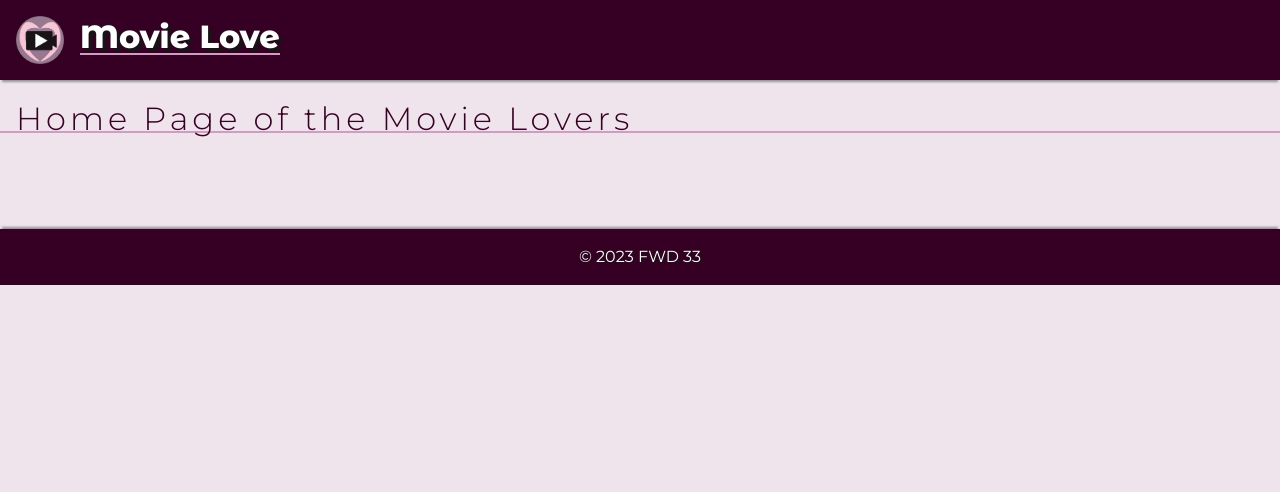
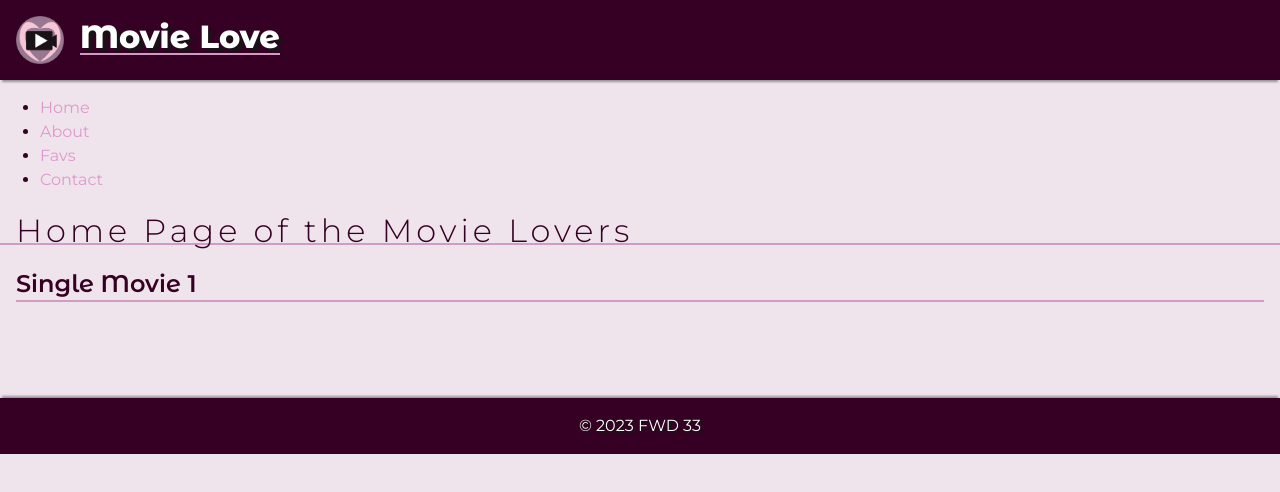
Before and after one commit to KHaftner/movie-database, a React (Create React App) app: page /movie/1 in a window 1280 px wide. Shown: the top 492 px of the page. Built offline with nearby package versions, Linux system fonts and the light colour scheme.

Commit message:
moved router and got title change on page change after moving Routes into App.js then DELETED AppRouter.js

```diff
--- a/src/App.js
+++ b/src/App.js
@@ -1,17 +1,38 @@
 import "./App.css";
+import { BrowserRouter, Routes, Route } from "react-router-dom";
 import Header from "./components/Header";
 import Main from "./components/Main";
 import Footer from "./components/Footer";
 import NavMain from "./components/NavMain";
+import NavSort from "./components/NavSort";
+import PageAbout from "./pages/PageAbout";
+import PageContact from "./pages/PageContact";
+import PageFavs from "./pages/PageFavs";
+import PageHome from "./pages/PageHome";
+import PageMovie from "./pages/PageMovie";
+import PageNotFound from "./pages/PageNotFound";
 
 function App() {
 	return (
 		<div className="App">
-      <Header className="Page-header">
+			<Header className="Page-header" />
 			<NavMain />
-      </Header>
+			<NavSort />
 
-      <Main className="page-content" />
+			<header className="page-header">
+				<h2>Home Page of the Movie Lovers</h2>
+			</header>
+
+			<main>
+				<Routes>
+					<Route path="/" element={<PageHome />} />
+					<Route path="/" element={<PageAbout />} />
+					<Route path="/contact" element={<PageContact />} />
+					<Route path="/favs" element={<PageFavs />} />
+					<Route path="/movie/:id" element={<PageMovie />} />
+					<Route path="*" element={<PageNotFound />} />
+				</Routes>
+			</main>
 
 			<Footer className="footer" />
 		</div>
--- a/src/components/Main.js
+++ b/src/components/Main.js
@@ -1,4 +1,10 @@
+// this file isn't used right now
 import "../styles/Main.css";
+import PageContact from "../pages/PageContact";
+import PageHome from "../pages/PageHome";
+import PageMovie from '../pages/PageMovie';
+import PageNotFound from "../pages/PageNotFound";
+
 
 function Main() {
   return (
--- a/src/components/NavMain.js
+++ b/src/components/NavMain.js
@@ -13,7 +13,10 @@ function NavMain() {
           <NavLink to="/about">About</NavLink>
         </li>
         <li>
-          <NavLink to="/favs">Favourites</NavLink>
+          <NavLink to="/favs">Favs</NavLink>
+        </li>
+        <li>
+          <NavLink to="/contact">Contact</NavLink>
         </li>
       </ul>
 		</nav>
--- a/src/components/NavSort.js
+++ b/src/components/NavSort.js
@@ -1,3 +1,4 @@
+import "../styles/NavMain.css";
 import { NavLink } from "react-router-dom";
 
 function NavSort() {
@@ -17,7 +18,8 @@ function NavSort() {
 					<li>
 						<NavLink to="/sort/upcoming">Upcoming</NavLink>
                 </li>
-            	</ul>*/}
+            	</ul> */}
 		</nav>
 	);
 }
+export default NavSort;
--- a/src/index.js
+++ b/src/index.js
@@ -1,6 +1,5 @@
 import React from "react";
 import ReactDOM from "react-dom/client";
-import AppRouter from "./routers/AppRouter";
 import "./index.css";
 import App from "./App";
 import { BrowserRouter } from "react-router-dom";
--- /dev/null
+++ b/src/pages/PageAbout.js
@@ -0,0 +1,7 @@
+import { appTitle } from "../globals/globalVariables";
+
+const PageAbout = () => {
+	document.title = `${appTitle} - About`;
+	return <section className="about">About</section>;
+}
+export default PageAbout;
--- a/src/pages/PageContact.js
+++ b/src/pages/PageContact.js
@@ -1,8 +1,17 @@
-function PageContact() {
+import { appTitle } from "../globals/globalVariables";
+
+
+const PageContact = () => {
+
+		document.title = `${appTitle} - Contact`;
+		console.log(appTitle);
+
 	return (
 		<section>
 			<h2>Contact Us</h2>
-			{/*  DO we need this? If yes, TO DO: replace with real email?? */}
+			 Do we need this?
+
+			 If yes: replace with real email or alternate contact info.
 			<p>
 				Email us at: <a href="#0">very@realemail.com</a>
 			</p>
--- a/src/pages/PageFavs.js
+++ b/src/pages/PageFavs.js
@@ -1,4 +1,7 @@
-function PageFavs() {
+import { appTitle } from "../globals/globalVariables";
+
+const PageFavs = () => {
+	document.title = `${appTitle} - Favourites`;
 	return <section className="favourite-movies">Favourites</section>;
 }
 export default PageFavs;
--- a/src/pages/PageHome.js
+++ b/src/pages/PageHome.js
@@ -1,4 +1,9 @@
-function PageHome() {
-	return <section className="home-page"></section>;
+import { appTitle } from "../globals/globalVariables";
+
+const PageHome = () => {
+	document.title = `${appTitle} - Home Page`;
+	return <section className="home-page">
+		<h2>Home Page of the Movie Lovers</h2>
+	</section>;
 }
 export default PageHome;
--- a/src/pages/PageMovie.js
+++ b/src/pages/PageMovie.js
@@ -1,4 +1,13 @@
-function PageMovie() {
-	return <section className="single-movie-page"></section>;
-}
+import { useParams } from "react-router-dom";
+import { appTitle } from "../globals/globalVariables";
+
+const PageMovie = () => {
+	const { id } = useParams();
+	document.title = `${appTitle} - <this should be the movie title>`;
+	return (
+		<section className="single-movie-page">
+			<h2>Single Movie {id}</h2>
+		</section>
+	);
+};
 export default PageMovie;
--- a/src/pages/PageNotFound.js
+++ b/src/pages/PageNotFound.js
@@ -1,5 +1,12 @@
-// do we need this page?
-function PageNotFound() {
-	return <section>{/* Page Not Found */}</section>;
-}
+import { appTitle } from "../globals/globalVariables";
+
+const PageNotFound = () => {
+	document.title = `${appTitle} - Page Not Found`;
+	// To do: update URL with page-not-found
+	return (
+		<section>
+			<h2>Page Not Found placeholder</h2>
+		</section>
+	);
+};
 export default PageNotFound;
--- a/src/routers/AppRouter.js
+++ /dev/null
@@ -1,39 +0,0 @@
-import { BrowserRouter, Routes, Route } from "react-router-dom";
-
-import Header from "../components/Header";
-import Main from "../components/Main";
-import Footer from "../components/Footer";
-import NavMain from "../components/NavMain";
-import SingleMovie from "../components/SingleMovie";
-import FavButton from "../components/FavButton";
-import PageContact from "../pages/PageContact";
-import PageFavs from "../pages/PageFavs";
-import PageHome from "../pages/PageHome";
-import PageMovie from "../pages/PageMovie";
-import PageNotFound from "../pages/PageNotFound";
-
-function AppRouter() {
-return (
-
-			<div className="wrapper">
-				<Header />
-				<main>
-					<Routes>
-						<Route path="/" element={<PageHome />} />
-						<Route path="/contact" element={<PageContact />} />
-						<Route path="/favs" element={<PageFavs />} />
-						<Route
-							path="/movie/id:<movie ID goes here>"
-							element={<PageMovie />}
-						/>
-					</Routes>
-				</main>
-
-				<Main />
-				<Footer />
-			</div>
-
-	);
-}
-
-export default AppRouter;
```
Lines whose indentation alone changed are shown as unchanged.
